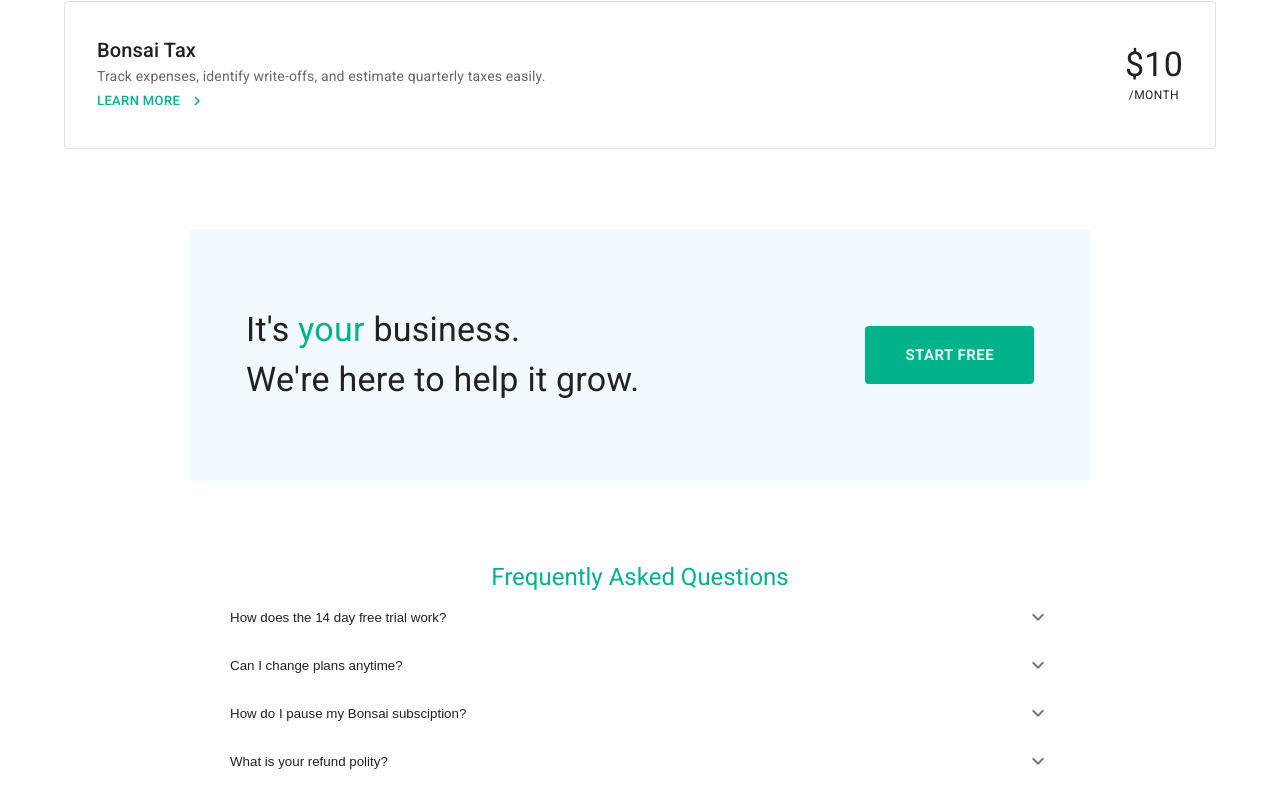
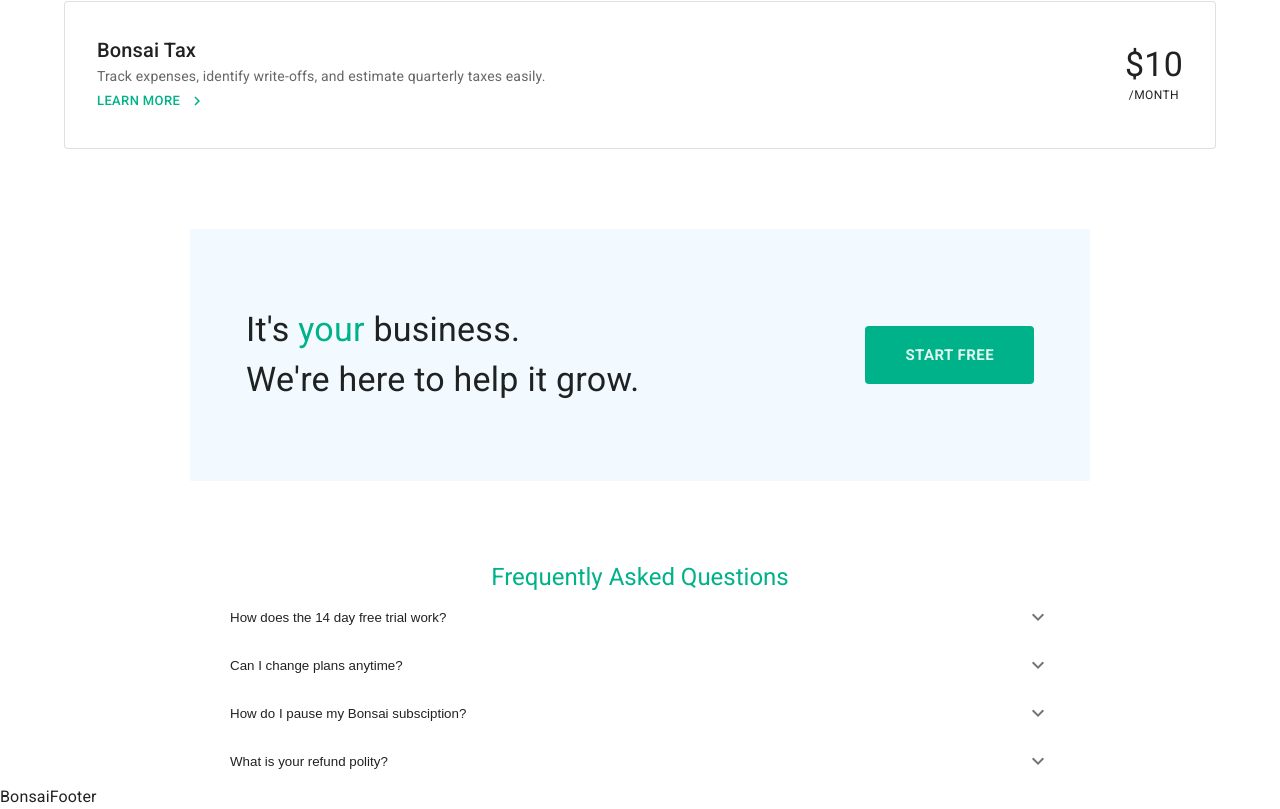
Before and after one commit to fof3096/MUI-practice, a React (Vite) app: page /Pricing in a window 1280 px wide. Shown: the part 1314-2123 px from the top of the page. Before the commit the page ends 2099 px from the top, so only its background shows below. Built offline with nearby package versions, Linux system fonts and the light colour scheme.

Commit message:
"BonsaiFooter" component

```diff
--- /dev/null
+++ b/src/components/bonsai/BonsaiFooter.jsx
@@ -0,0 +1,7 @@
+import React from 'react'
+
+export default function BonsaiFooter() {
+  return (
+    <div>BonsaiFooter</div>
+  )
+}
--- a/src/pages/Bonsai.jsx
+++ b/src/pages/Bonsai.jsx
@@ -3,6 +3,7 @@
 import BonsaiNavBar from "../components/bonsai/BonsaiNavBar";
 import BonsaiCallToAction from "../components/bonsai/BonsaiCallToAction";
 import BonsaiFrequentlyAskedQuestions from "../components/bonsai/BonsaiFrequentlyAskedQuestions";
+import BonsaiFooter from "../components/bonsai/BonsaiFooter";
 
 
 export default function Bonsai() {
@@ -16,6 +17,7 @@
       <BonsaiAddOns/>
       <BonsaiCallToAction/>
       <BonsaiFrequentlyAskedQuestions/>
+      <BonsaiFooter/>
     </div>
   )
 }
```
